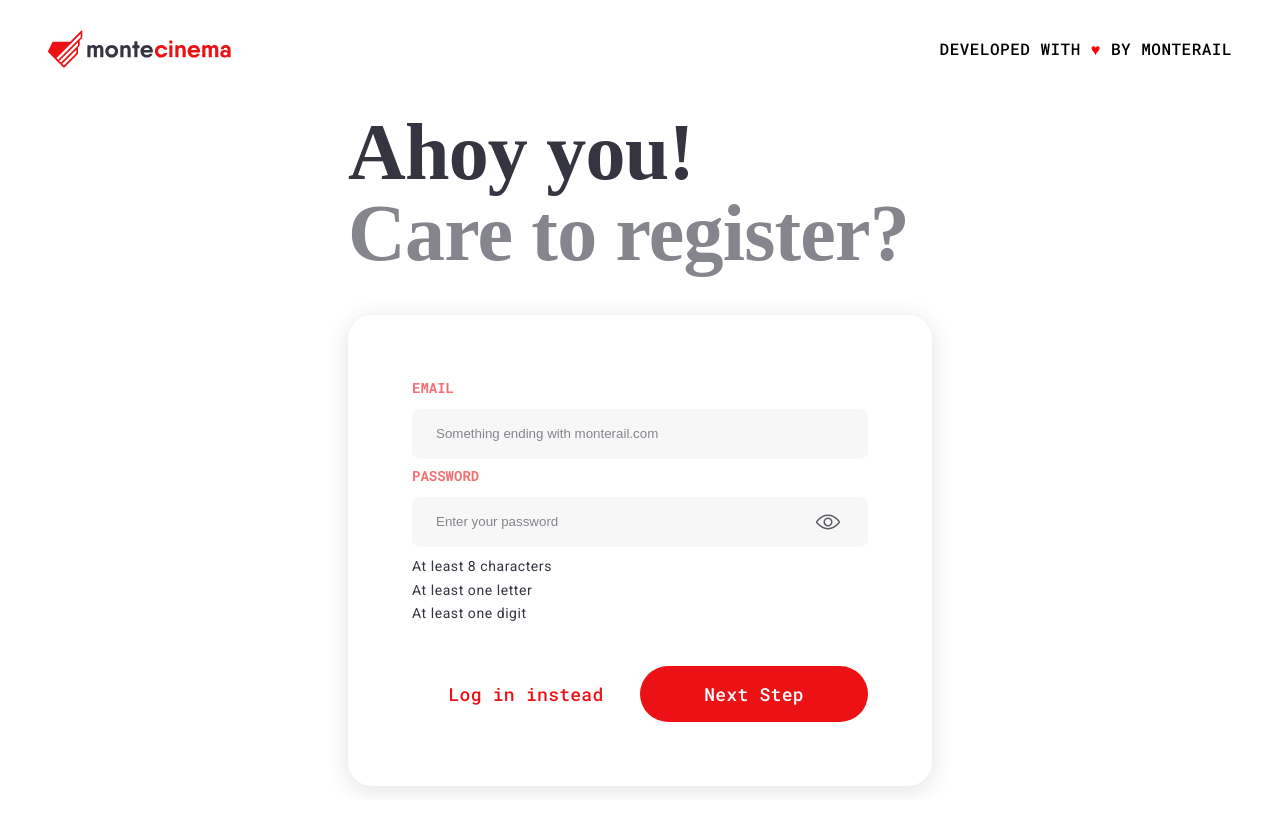
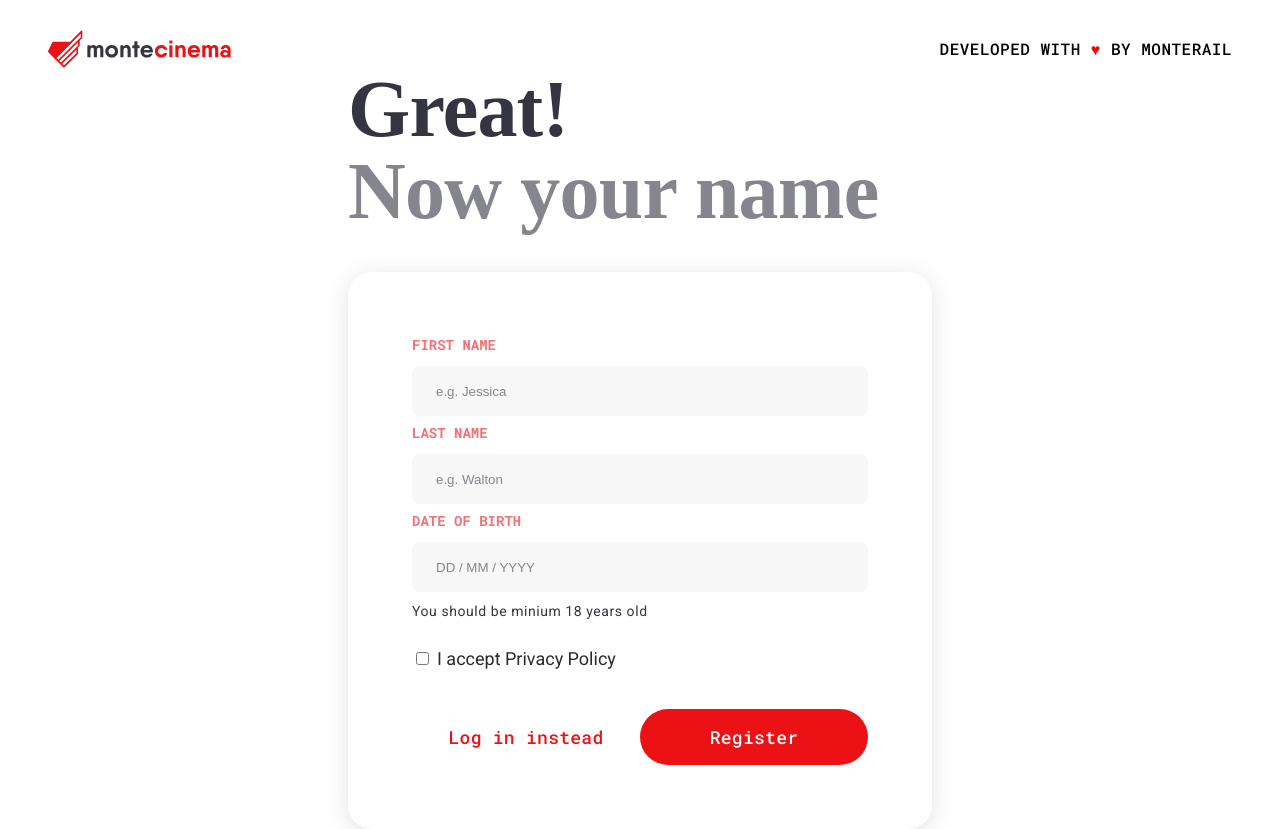
Before and after one commit to Willo0ow/monte-cinema, a Vue app: page / in a window 1280 px wide. Before the commit the page ends 800 px from the top, so only its background shows below. Built offline with nearby package versions, Linux system fonts and the light colour scheme; a web font is replaced by a local one.

Commit message:
second step panel

```diff
--- a/src/App.vue
+++ b/src/App.vue
@@ -9,7 +9,7 @@
 
 <script>
 import PageHeader from "./components/PageHeader.vue";
-import PageContent from "./components/FirstStep.vue";
+import PageContent from "./components/SecondStep.vue";
 export default {
   name: "App",
   components: { PageHeader, PageContent },
--- /dev/null
+++ b/src/components/FormCheckbox.vue
@@ -0,0 +1,31 @@
+<template>
+  <div class="checkbox-wrapper">
+    <input type="checkbox" :value="true" :name="name" />
+    <label :for="name">{{ label }}</label>
+  </div>
+</template>
+
+<script>
+export default {
+  props: {
+    name: { type: String, required: true },
+    label: { type: String, default: "" },
+    rules: { type: Array, default: () => [] },
+  },
+};
+</script>
+
+<style scoped>
+label {
+  font-family: "Roboto";
+  font-style: normal;
+  font-weight: 400;
+  font-size: 18px;
+  line-height: 21px;
+  color: #292a33;
+  margin-left: 5px;
+}
+.checkbox-wrapper {
+  margin-top: 24px;
+}
+</style>
--- a/src/components/FormInput.vue
+++ b/src/components/FormInput.vue
@@ -38,12 +38,14 @@ export default {
   },
   setup(props) {
     const errors = computed(() => {
-      if (props.rules.length) {
+      if (props.rules.length == 3) {
         return [
           { message: "At least 8 characters" },
           { message: "At least one letter" },
           { message: "At least one digit" },
         ];
+      } else if (props.rules.length == 1) {
+        return [{ message: "You should be minium 18 years old" }];
       }
       return [];
     });
@@ -54,7 +56,7 @@ export default {
 };
 </script>
 
-<style>
+<style scoped>
 input {
   background: #f7f7f7;
   border-radius: 8px;
--- /dev/null
+++ b/src/components/SecondStep.vue
@@ -0,0 +1,72 @@
+<template>
+  <div class="step-wrapper">
+    <div class="title-wrapper">
+      <content-title text="Great!" textColor="#343541"></content-title>
+      <content-title text="Now your name" textColor="#85868d"></content-title>
+    </div>
+    <div class="form-wrapper">
+      <form>
+        <form-input
+          v-for="(input, index) of inputs"
+          :key="`input-${index}`"
+          :label="input.label"
+          :name="input.name"
+          :type="input.type"
+          :placeholder="input.placeholder"
+          :rules="input.rules"
+        />
+        <form-checkbox
+          label="I accept Privacy Policy"
+          name="policy"
+          :rules="[]"
+        />
+        <div class="buttons-wrapper">
+          <form-button label="Log in instead" :isPrimary="false"></form-button>
+          <form-button label="Register"></form-button>
+        </div>
+      </form>
+    </div>
+  </div>
+</template>
+
+<script>
+import ContentTitle from "./ContentTitle.vue";
+import FormButton from "./FormButton.vue";
+import FormCheckbox from "./FormCheckbox.vue";
+import FormInput from "./FormInput.vue";
+export default {
+  name: "PageContent",
+  components: { ContentTitle, FormInput, FormButton, FormCheckbox },
+  setup() {
+    const inputs = [
+      {
+        label: "First name",
+        name: "first",
+        type: "text",
+        placeholder: "e.g. Jessica ",
+        rules: [],
+      },
+      {
+        label: "Last name",
+        name: "last",
+        type: "text",
+        placeholder: "e.g. Walton",
+        rules: [],
+      },
+      {
+        label: "Date of birth",
+        name: "birthdate",
+        type: "text",
+        placeholder: "DD / MM / YYYY",
+        rules: [1],
+      },
+    ];
+    return {
+      inputs,
+    };
+  },
+};
+</script>
+<style>
+/* in app.css */
+</style>
```
